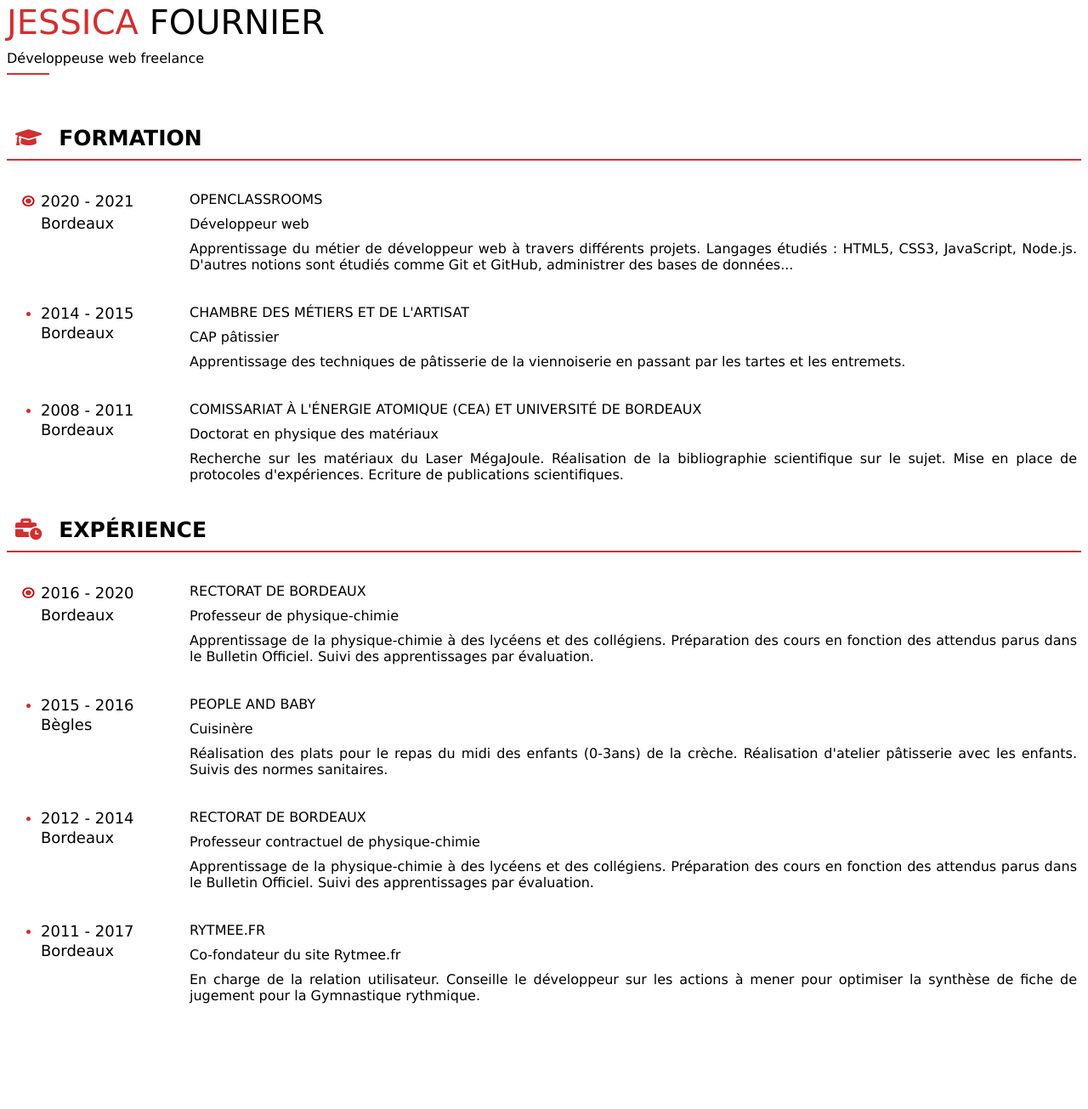
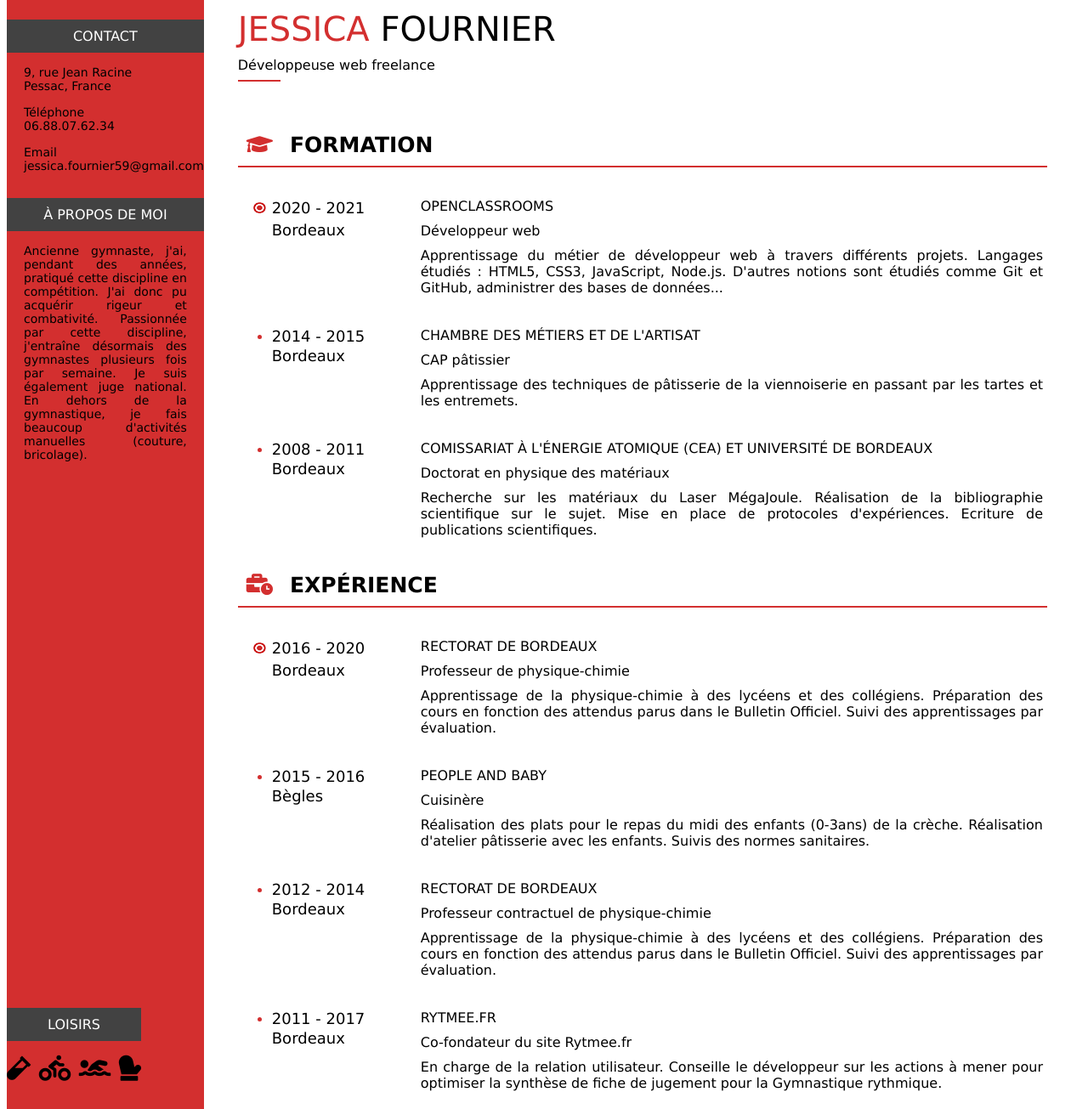
Before and after one commit to JessicaFournier/P2_Fournier_Jessica, a plain HTML site: page P2_CV.html in a window 1280 px wide. Shown: the part 47-1352 px from the top of the page at 85% size. Before the commit the page ends 1257 px from the top, so only its background shows below. Drawn offline with Linux system fonts and the light colour scheme.

Commit message:
partie bandeau sans la photo

```diff
--- a/P2_CV.html
+++ b/P2_CV.html
@@ -7,6 +7,45 @@
   <title>CV Jessica Fournier</title>
 </head>
 <body>
+  <div class="col_container">
+     <div class="col bandeau">
+      <div class="title">
+          <div>Contact</div>
+        </div>
+        <div id="adresse">
+          <div>9, rue Jean Racine</div>
+          <div>Pessac, France</div>
+        </div>
+        <div id="phone">
+          <div>Téléphone</div>
+          <div>06.88.07.62.34</div>
+        </div>
+        <div id="mail">
+          <div>Email</div>
+          <div>jessica.fournier59@gmail.com</div>
+        </div>
+
+        <div class="title">
+          <div>à propos de moi</div>
+        </div>
+        <div id="moi">
+          Ancienne gymnaste, j'ai, pendant des années, pratiqué cette discipline en compétition. J'ai donc pu acquérir rigeur et combativité. Passionnée par cette discipline, j'entraîne désormais des gymnastes plusieurs fois par semaine. Je suis également juge national. En dehors de la gymnastique, je fais beaucoup d'activités manuelles (couture, bricolage).
+        </div>
+
+        <div id="bas">
+          <div class="title">
+            <div>Loisirs</div>
+          </div>
+          <div id="hobby">
+            <i class="fas fa-vial"></i>
+            <i class="fas fa-biking"></i>
+            <i class="fas fa-swimmer"></i>
+            <i class="fas fa-mitten"></i>
+          </div>
+        </div>
+     </div>
+
+     <div class="col CV">
       <header>
         <p id="name"><span id='first_name'>Jessica</span> Fournier</p>
         <p id="job">Développeuse web freelance</p>
@@ -167,5 +206,7 @@
           </ul>
         </div>
       </div>
+    </div>
+  </div>
 </body>
 </html>
--- a/P2_CV_style.css
+++ b/P2_CV_style.css
@@ -1,5 +1,80 @@
+html{
+  height: 100%;
+}
+
 body{
   font-family: 'Lucida Sans', 'Lucida Sans Regular', 'Lucida Grande', 'Lucida Sans Unicode', Geneva, Verdana, sans-serif;
+  min-height: 100%;
+  position: relative;
+}
+
+.col_container{
+  display: table;
+  width:100%;
+}
+
+.col{
+  display: table-cell;
+  height: 100%;
+}
+
+.bandeau{
+  background-color: rgb(211,47,47);
+  width: 200px;
+}
+
+.title{
+  text-transform: uppercase;
+  background-color: rgb(66,66,66);
+  color: white;
+  text-align: center;
+  width: 100%;
+  padding-top: 10px;
+  padding-bottom: 10px;
+  margin-top: 30px;
+}
+
+#adresse{
+  padding-top: 15px;
+  padding-left: 20px;
+  font-size: 14px;
+}
+
+#phone{
+  padding-top: 15px;
+  padding-left: 20px;
+  font-size: 14px;
+}
+
+#mail{
+  padding-top: 15px;
+  padding-left: 20px;
+  font-size: 14px;
+}
+
+#moi{
+  text-align: justify;
+  padding-left: 20px;
+  padding-right: 20px;
+  padding-top: 15px;
+  font-size: 14px;
+}
+
+#bas{
+  position: absolute;
+  bottom: 0;
+  padding-bottom: 30px;
+}
+
+#hobby{
+  font-size: 30px;
+  padding-top: 15px;
+  text-align: center;
+}
+
+.CV{
+  padding-left: 40px;
+  padding-right:40px;
 }
 
 header{
@@ -43,7 +118,7 @@ h2{
   padding-bottom: 10px;
 }
 
-.fas{
+h2 .fas{
   margin-right: 20px;
   margin-left: 10px;
   color: rgb(211,47,47);
```
Also changed, not shown: photo_CV.jpg (added). Lines whose indentation alone changed are shown as unchanged.
